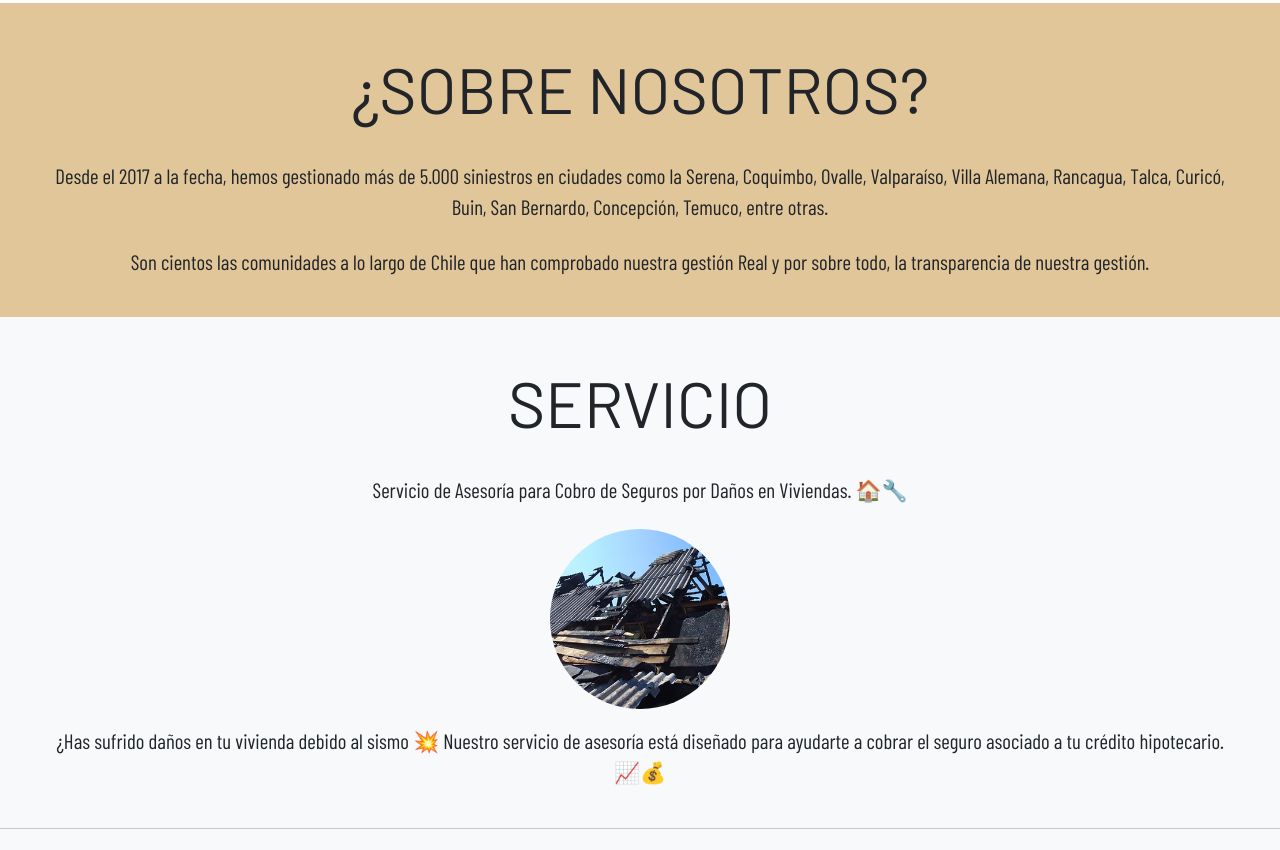
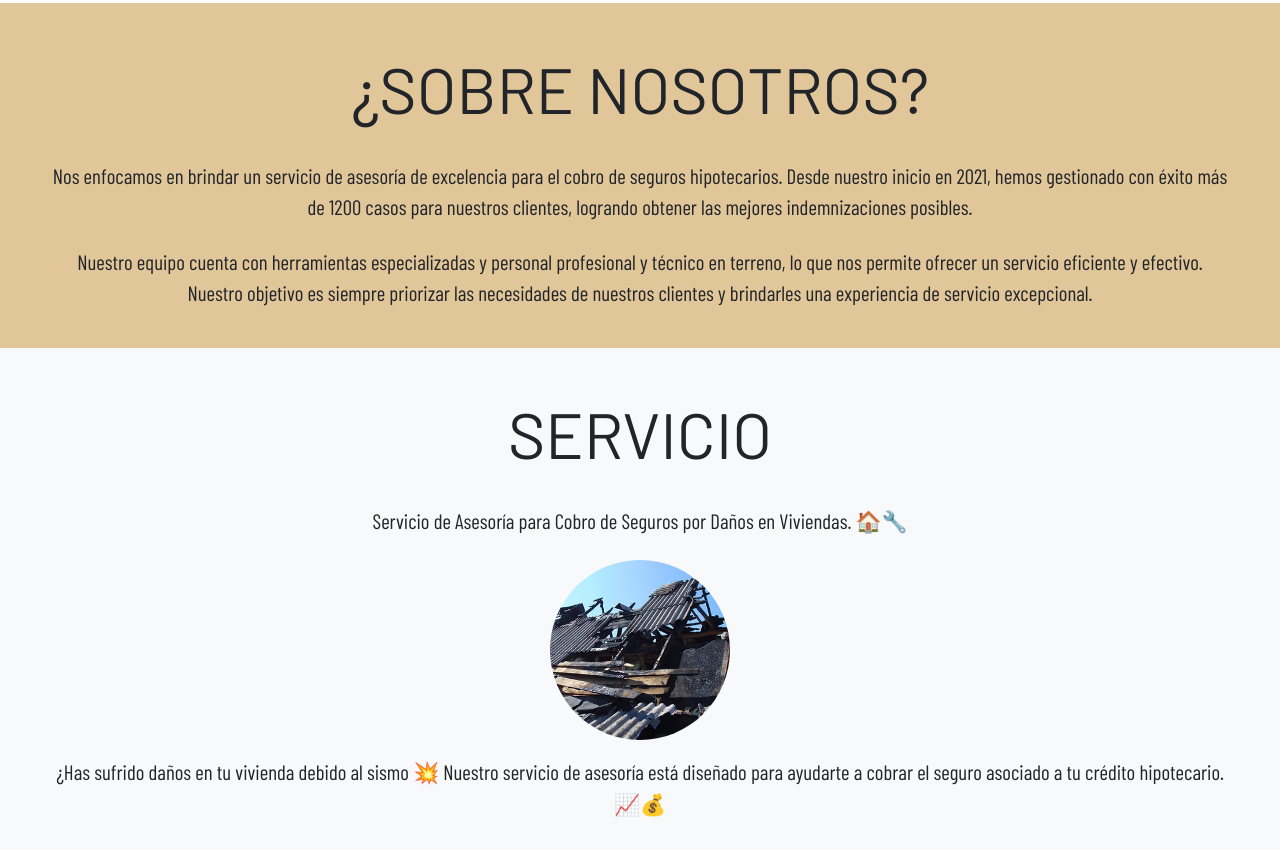
Before and after one commit to alfredosalgado/asesoresryf, a plain HTML site: page index.html in a window 1280 px wide. Shown: the part 1220-2070 px from the top of the page. Drawn offline with nearby package versions, Linux system fonts and the light colour scheme; a web font is replaced by a local one.

Commit message:
cambiofina20

```diff
--- a/index.html
+++ b/index.html
@@ -153,8 +153,8 @@
       <h2 class="text-center display-3 pt-4 pb-2 mb-0 text-barlow titulo-animado">
         ¿SOBRE NOSOTROS?
       </h2>
-      <p class="px-5 text-barlowc texto-fade description text-center pt-4">Desde el 2017 a la fecha, hemos gestionado más de 5.000 siniestros en ciudades como la Serena, Coquimbo, Ovalle, Valparaíso, Villa Alemana, Rancagua, Talca, Curicó, Buin, San Bernardo, Concepción, Temuco, entre otras.</p>
-      <p class="px-5 text-barlowc texto-fade description text-center pt-2">Son cientos las comunidades a lo largo de Chile que han comprobado nuestra gestión Real y por sobre todo, la transparencia de nuestra gestión.</p>
+      <p class="px-5 text-barlowc texto-fade description text-center pt-4">Nos enfocamos en brindar un servicio de asesoría de excelencia para el cobro de seguros hipotecarios. Desde nuestro inicio en 2021, hemos gestionado con éxito más de 1200 casos para nuestros clientes, logrando obtener las mejores indemnizaciones posibles.</p>
+      <p class="px-5 text-barlowc texto-fade description text-center pt-2">Nuestro equipo cuenta con herramientas especializadas y personal profesional y técnico en terreno, lo que nos permite ofrecer un servicio eficiente y efectivo. Nuestro objetivo es siempre priorizar las necesidades de nuestros clientes y brindarles una experiencia de servicio excepcional.</p>
      </div>
      <div id="serv" class="bg-light py-4">
       <h2 class="text-center display-3 pt-4 pb-2 mb-0 text-barlow titulo-animado">
```
